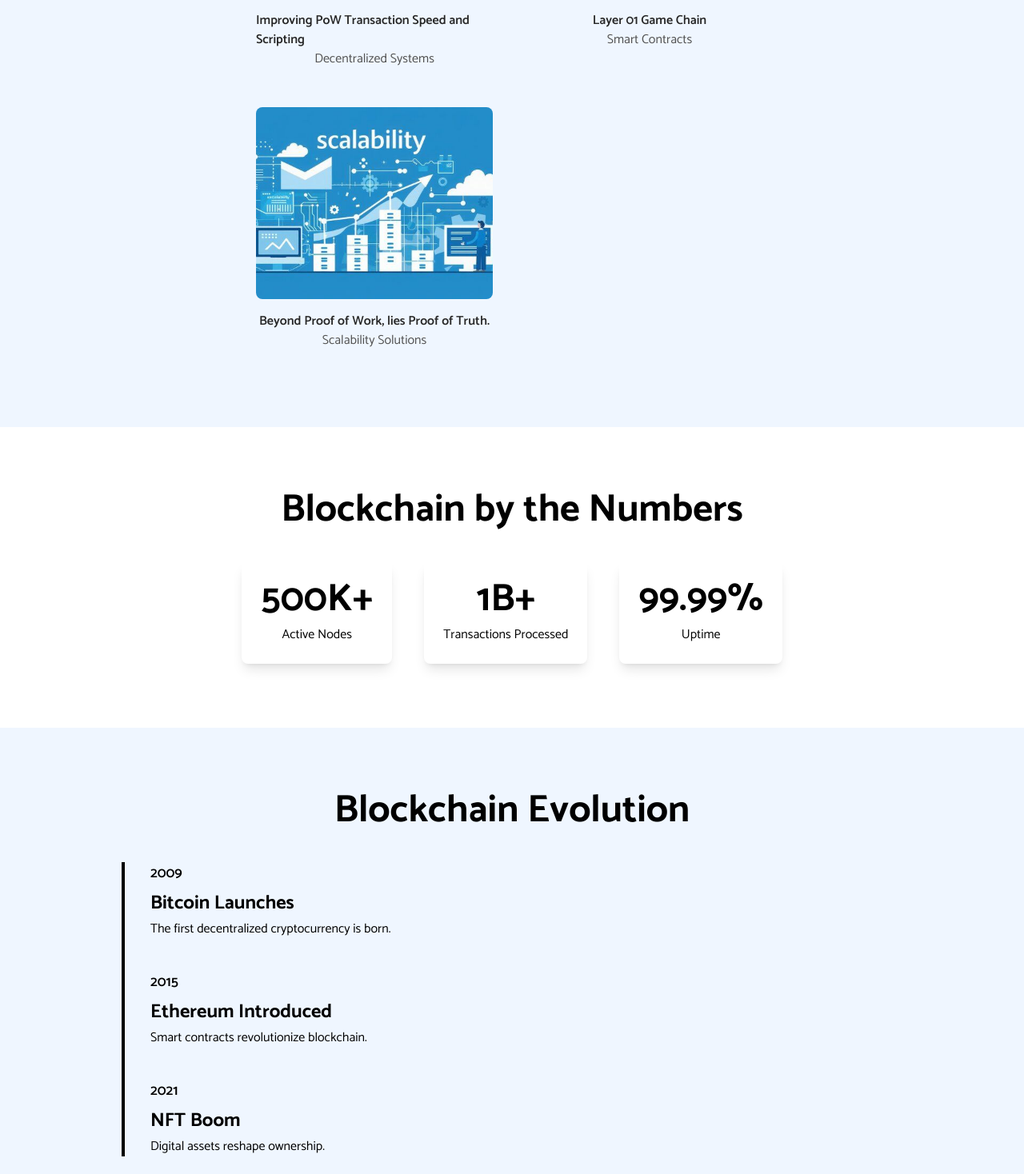
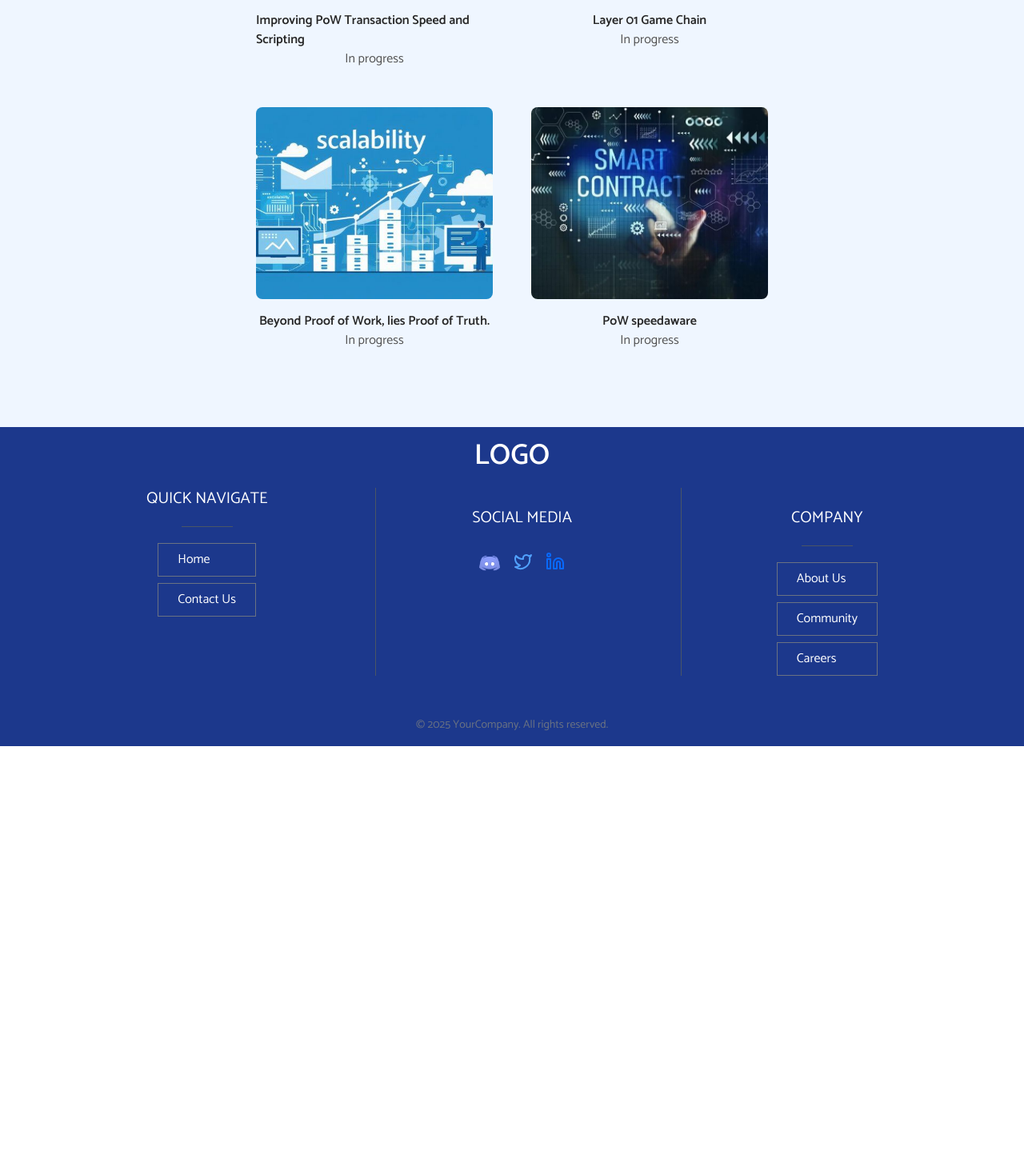
Before and after one commit to vairabarath/InkYank-FE, a React (Vite) app: page /products/blockchain-infra in a window 1280 px wide. Shown: the part 1142-2610 px from the top of the page at 80% size. After the commit the page ends 2075 px from the top, so only its background shows below. Built offline with nearby package versions, Linux system fonts and the light colour scheme.

Commit message:
saturday commit3

```diff
--- a/src/helper/Navlink.ts
+++ b/src/helper/Navlink.ts
@@ -4,7 +4,7 @@ export const navLinks = [
     path: "/",
   },
   {
-    name: "About",
+    name: "About Us",
     path: "/about",
   },
   {
@@ -31,10 +31,6 @@ export const navLinks = [
     ],
   },
   {
-    name: "Contact",
-    path: "/contact",
-  },
-  {
     name: "Community",
     path: "/community",
   },
@@ -42,4 +38,8 @@ export const navLinks = [
     name: "Careers",
     path: "/careers",
   },
+  {
+    name: "Contact",
+    path: "/contact",
+  },
 ];
--- a/src/pages/Products/BlockchainInfra.tsx
+++ b/src/pages/Products/BlockchainInfra.tsx
@@ -1,10 +1,9 @@
 import { motion } from "framer-motion";
 import { ProductCard } from "../../components/ui/expandable-cards";
-import { div } from "framer-motion/client";
 
 const BlockchainInfrastructureCards = [
   {
-    description: "Decentralized Systems",
+    description: "In progress",
     title: "Improving PoW Transaction Speed and Scripting",
     src: "/DecenterlizedSystem.jpg",
     link: "#",
@@ -26,7 +25,7 @@ const BlockchainInfrastructureCards = [
     ),
   },
   {
-    description: "Smart Contracts",
+    description: "In progress",
     title: "Layer 01 Game Chain",
     src: "/SmartContract.jpg",
     link: "#",
@@ -49,7 +48,7 @@ const BlockchainInfrastructureCards = [
     ),
   },
   {
-    description: "Scalability Solutions",
+    description: "In progress",
     title: "Beyond Proof of Work, lies Proof of Truth.",
     src: "/ScalabilitySolution.jpg",
     link: "#",
@@ -99,6 +98,23 @@ const BlockchainInfrastructureCards = [
           </li>
         </ul>
       </div>
+    ),
+  },
+  {
+    description: "In progress",
+    title: "PoW speedaware",
+    src: "/SmartContract.jpg",
+    link: "#",
+    content: () => (
+      <p>
+        Unlock the full potential of your blockchain network with our
+        comprehensive performance monitoring plugin. Compare transaction speeds,
+        throughput, latency, and other key metrics across different blockchains
+        or network configurations. Visualize data with interactive charts and
+        graphs, set custom alerts for performance deviations, and export reports
+        for in-depth analysis. Our plugin supports [mention specific blockchains
+        or platforms] and integrates seamlessly with your existing tools.
+      </p>
     ),
   },
 ];
@@ -164,76 +180,6 @@ const BlockchainInfrastructure = () => {
           <ProductCard cards={BlockchainInfrastructureCards} />
         </div>
       </section>
-
-      <section className="py-20">
-        <h2 className="text-3xl md:text-5xl font-bold text-center mb-10">
-          Blockchain by the Numbers
-        </h2>
-        <div className="flex flex-wrap justify-center gap-10 px-6">
-          {[
-            { number: "500K+", label: "Active Nodes" },
-            { number: "1B+", label: "Transactions Processed" },
-            { number: "99.99%", label: "Uptime" },
-          ].map((stat, index) => (
-            <motion.div
-              key={index}
-              whileHover={{ scale: 1.1 }}
-              className="text-center bg-secondary rounded-lg p-6 shadow-lg"
-            >
-              <h3 className="text-5xl font-bold text-accent">{stat.number}</h3>
-              <p className="text-secondary-light mt-2">{stat.label}</p>
-            </motion.div>
-          ))}
-        </div>
-      </section>
-
-      {/* Interactive Timeline */}
-      <section className="py-20 bg-blue-50">
-        <h2 className="text-3xl md:text-5xl font-bold text-center mb-10">
-          Blockchain Evolution
-        </h2>
-        <div className="relative max-w-5xl mx-auto px-6">
-          <div className="border-l-4 border-accent">
-            {[
-              {
-                year: "2009",
-                event: "Bitcoin Launches",
-                description: "The first decentralized cryptocurrency is born.",
-              },
-              {
-                year: "2015",
-                event: "Ethereum Introduced",
-                description: "Smart contracts revolutionize blockchain.",
-                image: "/Ethereum-icon-purple.png",
-              },
-              {
-                year: "2021",
-                event: "NFT Boom",
-                description: "Digital assets reshape ownership.",
-              },
-            ].map((item, index) => (
-              <motion.div
-                key={index}
-                initial={{ opacity: 0, x: -50 }}
-                transition={{ delay: index * 0.2 }}
-                whileInView={{ opacity: 1, x: 0 }}
-                viewport={{ once: true }}
-                className="mb-10 pl-8"
-              >
-                <div>
-                  <div className="text-lg font-semibold text-accent">
-                    {item.year}
-                  </div>
-                  <h3 className="text-2xl font-bold mt-2">{item.event}</h3>
-                  <p className="text-secondary-light mt-1">
-                    {item.description}
-                  </p>
-                </div>
-              </motion.div>
-            ))}
-          </div>
-        </div>
-      </section>
     </div>
   );
 };
--- a/src/pages/Products/Defi.tsx
+++ b/src/pages/Products/Defi.tsx
@@ -3,52 +3,55 @@ import { ProductCard } from "../../components/ui/expandable-cards";
 
 const DefiProductCards = [
   {
-    description: "Earn Rewards",
-    title: "Yield Farming",
+    description: "In progress",
+    title: "Project - OSM",
     src: "/yieldFarming.jpg",
     link: "#",
     content: () => (
       <p>
-        Yield farming allows users to earn rewards by staking or lending their
-        crypto assets. Maximize your returns in decentralized finance
-        ecosystems.
+        Prepare to experience a groundbreaking project that's redefining the
+        intersection of the stock market and the cryptocurrency world. We're not
+        just merging these two realms – we're reinventing them with a fresh,
+        innovative DeFi platform designed for a new era of finance. Step into a
+        revolutionary DeFi project that reimagines finance by seamlessly merging
+        traditional stock markets with the vibrant crypto space. Experience a
+        groundbreaking platform offering tokenized equities alongside
+        cryptocurrencies in an intuitive, unified interface. This innovative
+        approach democratizes market access and introduces novel financial
+        instruments, all within a transparent and decentralized ecosystem,
+        empowering users to explore wealth creation in a newly designed
+        financial landscape.
       </p>
     ),
   },
   {
-    description: "Trade Seamlessly",
-    title: "Decentralized Exchange (DEX)",
+    description: "In progress",
+    title: "Payment gateway ",
     src: "/DEX.jpg",
     link: "#",
     content: () => (
       <p>
-        Trade your favorite cryptocurrencies on a secure, peer-to-peer platform.
-        DEX offers liquidity, low fees, and complete control over your assets.
-      </p>
-    ),
-  },
-  {
-    description: "Unlock Liquidity",
-    title: "Lending & Borrowing",
-    src: "/lendingBorrowing.jpg",
-    link: "#",
-    content: () => (
-      <p>
-        Access decentralized loans or lend your digital assets for passive
-        income. Experience borderless finance with no intermediaries.
-      </p>
-    ),
-  },
-  {
-    description: "Digital Ownership",
-    title: "NFT Marketplace",
-    src: "/Nft.jpg",
-    link: "#",
-    content: () => (
-      <p>
-        Explore, buy, sell, and trade unique digital assets on our secure NFT
-        marketplace. Revolutionize ownership and creativity in the digital
-        space.
+        Our cutting-edge payment gateway empowers businesses to seamlessly
+        integrate and accept a wide range of cryptocurrencies and
+        blockchain-based assets, opening up new revenue streams and expanding
+        your customer base. We provide a secure and reliable platform that
+        simplifies the complexities of digital asset transactions, handling
+        everything from payment processing and currency conversion to fraud
+        prevention and regulatory compliance. With our solution, you can
+        effortlessly accept Bitcoin, Ethereum, stablecoins, and many other
+        digital currencies, all while enjoying competitive transaction fees and
+        fast settlement times.
+        <br />
+        Our platform is designed for both established enterprises and emerging
+        startups, offering flexible integration options and customizable
+        features to meet your specific business needs. Whether you're an
+        e-commerce platform, a brick-and-mortar store, or a SaaS provider, our
+        payment gateway allows you to tap into the growing world of digital
+        assets without the technical headaches. We prioritize security,
+        employing advanced encryption and multi-factor authentication to protect
+        your funds and your customers' data. Furthermore, our robust API and
+        developer-friendly documentation make integration quick and easy,
+        allowing you to focus on what matters most: growing your business.
       </p>
     ),
   },
@@ -68,12 +71,6 @@ const DefiPage = () => {
               Discover the limitless potential of decentralized finance. Manage
               your assets with security, transparency, and control.
             </p>
-            <motion.button
-              whileHover={{ scale: 1.1 }}
-              className="mt-6 px-6 py-3 bg-blue text-white font-semibold rounded-full shadow-lg hover:bg-[#2563EB]"
-            >
-              Get Started
-            </motion.button>
           </div>
           <div className="w-full md:w-1/2 flex justify-center items-center">
             <motion.div
@@ -83,9 +80,9 @@ const DefiPage = () => {
               className="relative bg-[#F1F5F9] p-6 rounded-xl shadow-blue-300 shadow-lg"
             >
               <h2 className="text-2xl font-bold text-blue">
-                Total Value Locked
+                Total Value Expected
               </h2>
-              <p className="text-lg text-[#64748B] mt-2">$125 Billion</p>
+              <p className="text-lg text-[#64748B] mt-2">$700 Million</p>
             </motion.div>
           </div>
         </div>
@@ -130,7 +127,7 @@ const DefiPage = () => {
         </div>
       </section>
 
-      <section>
+      <section className="mb-12">
         <h2 className="text-3xl text-blue md:text-5xl font-bold text-center my-10">
           Decentralized Finance Products
         </h2>
```
